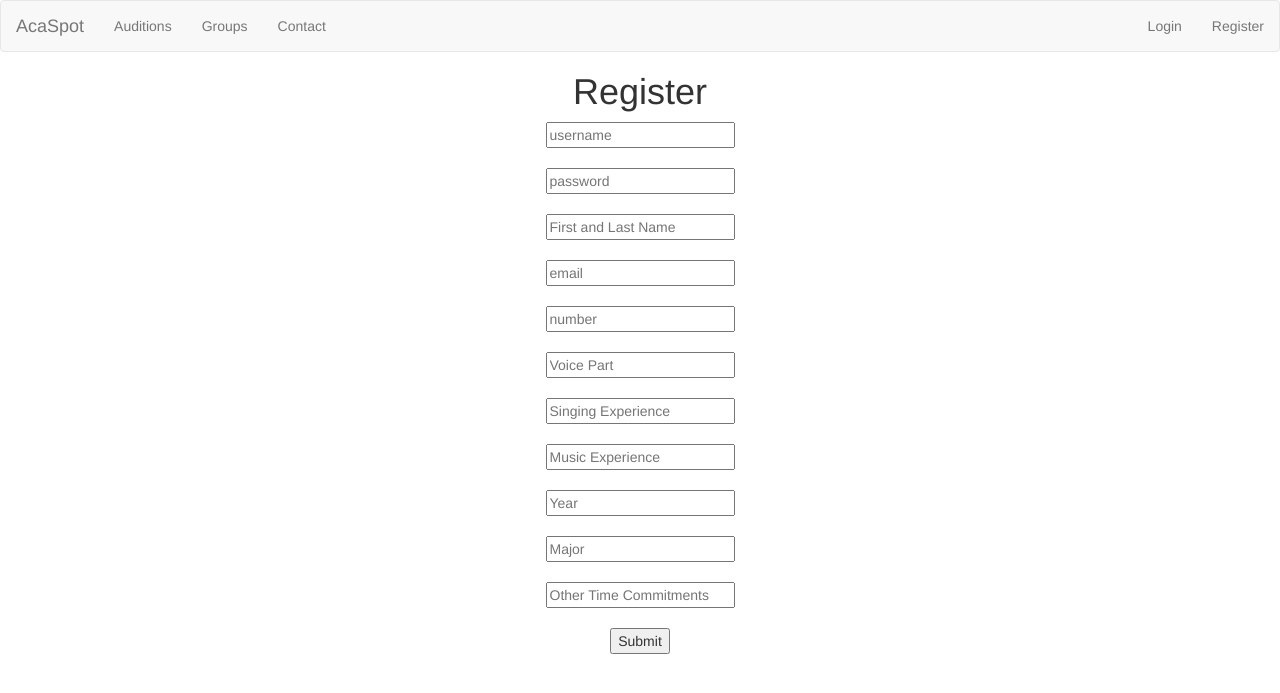
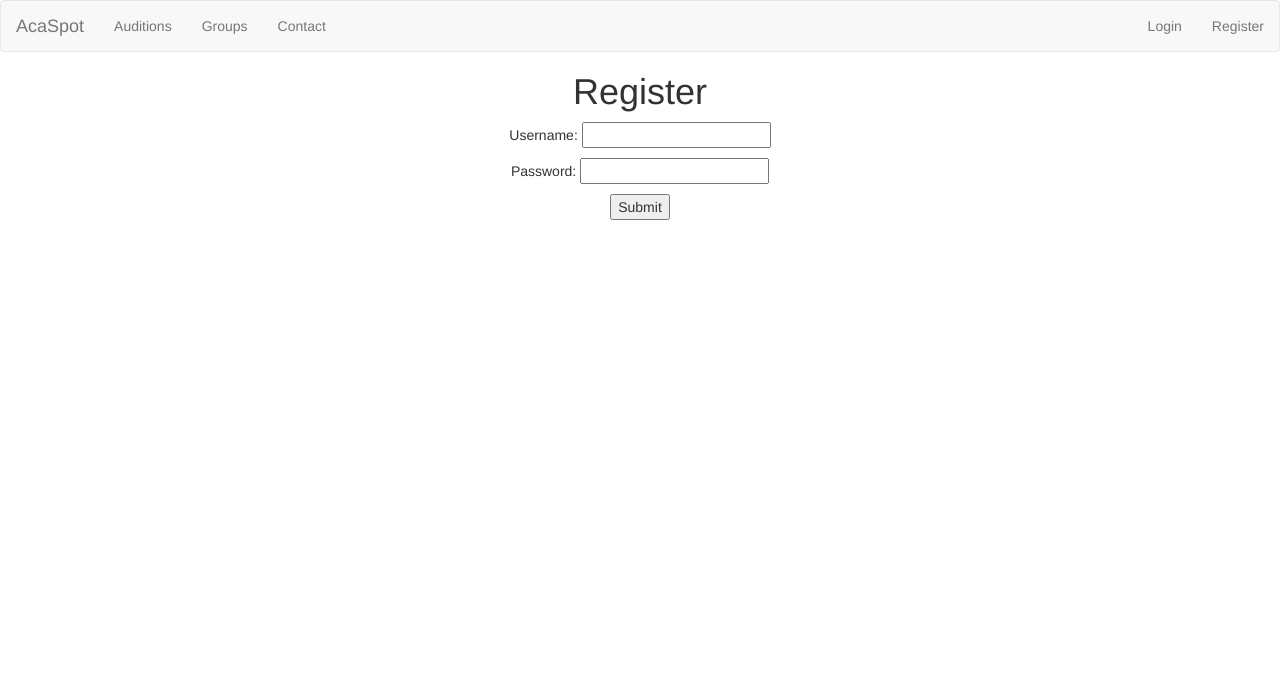
Before and after one commit to JasonYang96/acaspot, a Flask app: page /register in a window 1280 px wide. Shown: the top 693 px of the page. Run offline with Flask 2, Linux system fonts and the light colour scheme; some libraries are stand-ins or nearby versions.

Commit message:
updated registration forms

```diff
--- a/acaspot.py
+++ b/acaspot.py
@@ -1,7 +1,7 @@
 from flask import Flask, render_template, request, redirect, url_for, flash
 from models import Users
 import flask_login
-from forms import LoginForm
+from forms import LoginForm, RegistrationForm
 app = Flask(__name__)
 app.secret_key = 'acaspot'
 login_manager = flask_login.LoginManager()
@@ -41,41 +41,34 @@ def login():
     form = LoginForm()
     if form.validate_on_submit():
         # make sure user exists
-        user = str(request.form['user'])
+        user = form.user.data
         if user not in users:
             flash('Invalid Username. Please try again')
             return redirect(url_for('login'))
 
         if form.pw.data == users[user].pw:
-            flask_login.login_user(users[user], remember = form.remember_me.data)
+            flask_login.login_user(users[user], remember=form.remember_me.data)
             return redirect(request.args.get('next') or url_for('user', user=user))
 
     return render_template('login.html', form=form)
 
 @app.route('/register', methods=['GET', 'POST'])
 def register():
-    if request.method == 'GET':
-        return render_template('register.html')
+    form = RegistrationForm()
+    if form.validate_on_submit():
+        user = form.user.data
+        if user in users:
+            flash('User already exists. Please try again')
+            return redirect(url_for('register'))
 
-    user = str(request.form['user'])
-    if user in users:
-        return 'User already exists'
+        #TODO hash pw
+        pw = form.pw.data
 
-    #TODO hash pw
-    pw = request.form['pw']
-    name = request.form['name']
-    email = request.form['email']
-    number = request.form['number']
-    voice_part = request.form['voice_part']
-    sing_exp = request.form['sing_exp']
-    music_exp = request.form['music_exp']
-    year = request.form['year']
-    major = request.form['major']
-    time_commit = request.form['time_commit']
+        users[user] = Users(user, pw)
+        flask_login.login_user(users[user])
+        return redirect(url_for('user', user=user))
 
-    users[user] = Users(user, pw, name, email, number, voice_part, sing_exp, music_exp, year, major, time_commit)
-    flask_login.login_user(users[user])
-    return redirect(url_for('user', user=user))
+    return render_template('register.html', form=form)
 
 @flask_login.login_required
 @app.route('/user/<user>', methods=['GET', 'POST'])
--- a/forms.py
+++ b/forms.py
@@ -18,6 +18,6 @@ class ProfileForm(Form):
     music_exp = TextAreaField('music_exp', validators=[DataRequired()])
     time_commit = TextAreaField('time_commit', validators=[DataRequired()])
 
-class RegistrationForm(ProfileForm):
+class RegistrationForm(Form):
     user = StringField('user', validators=[DataRequired()])
     pw = StringField('pw', validators=[DataRequired()])
--- a/models.py
+++ b/models.py
@@ -1,7 +1,7 @@
 import flask_login
 
 class Users(flask_login.UserMixin):
-    def __init__(self, user, pw, name, email, number, voice_part, sing_exp, music_exp, year, major, time_commit):
+    def __init__(self, user, pw, name=None, email=None, number=None, voice_part=None, sing_exp=None, music_exp=None, year=None, major=None, time_commit=None):
         self.user = user
         self.pw = pw
         self.name = name
--- a/templates/profile.html
+++ b/templates/profile.html
@@ -2,9 +2,9 @@
 
 {% block body %}
 <div class="col-xs-12 text-center">
-	<h1>{{ current_user.name }}'s Profile</h1>
+	<h1>{{ current_user.user }}'s Profile</h1>
 	<br>
-	<div class="col-xs-6">
+	<!-- <div class="col-xs-6">
 		<p>Name: {{ current_user.name }}</p>
 		<br>
 		<p>Email: {{ current_user.email }}</p>
@@ -26,6 +26,6 @@
 		<br>
 		<p>Other Time Commitments:<br>
 		{{ current_user.time_commit }}</p>
-	</div>
+	</div> -->
 </div>
 {% endblock %}
--- a/templates/register.html
+++ b/templates/register.html
@@ -3,40 +3,10 @@
 {% block body %}
 <div class="text-center">
 	<h1>Register</h1>
-	<form action='register' method='POST'>
-		<input type='text' name='user' id='user' placeholder='username'>
-		<br>
-		<br>
-		<input type='text' name='pw' id='pw' placeholder='password'>
-		<br>
-		<br>
-		<input type='text' name='name' id='name' placeholder='First and Last Name'>
-		<br>
-		<br>
-		<input type='text' name='email' id='email' placeholder='email'>
-		<br>
-		<br>
-		<input type='text' name='number' id='number' placeholder='number'>
-		<br>
-		<br>
-		<input type='text' name='voice_part' id='voice_part' placeholder='Voice Part'>
-		<br>
-		<br>
-		<input type='text' name='sing_exp' id='sing_exp' placeholder='Singing Experience'>
-		<br>
-		<br>
-		<input type='text' name='music_exp' id='music_exp' placeholder='Music Experience'>
-		<br>
-		<br>
-		<input type='text' name='year' id='year' placeholder='Year'>
-		<br>
-		<br>
-		<input type='text' name='major' id='major' placeholder='Major'>
-		<br>
-		<br>
-		<input type='text' name='time_commit' id='time_commit' placeholder='Other Time Commitments'>
-		<br>
-		<br>
+	<form action='' method='POST' name="register">
+		{{ form.hidden_tag() }}
+		<p>Username: {{ form.user }}</p>
+		<p>Password: {{ form.pw }}</p>
 		<input type="submit" value="Submit">
 	</form>
 </div>
```
